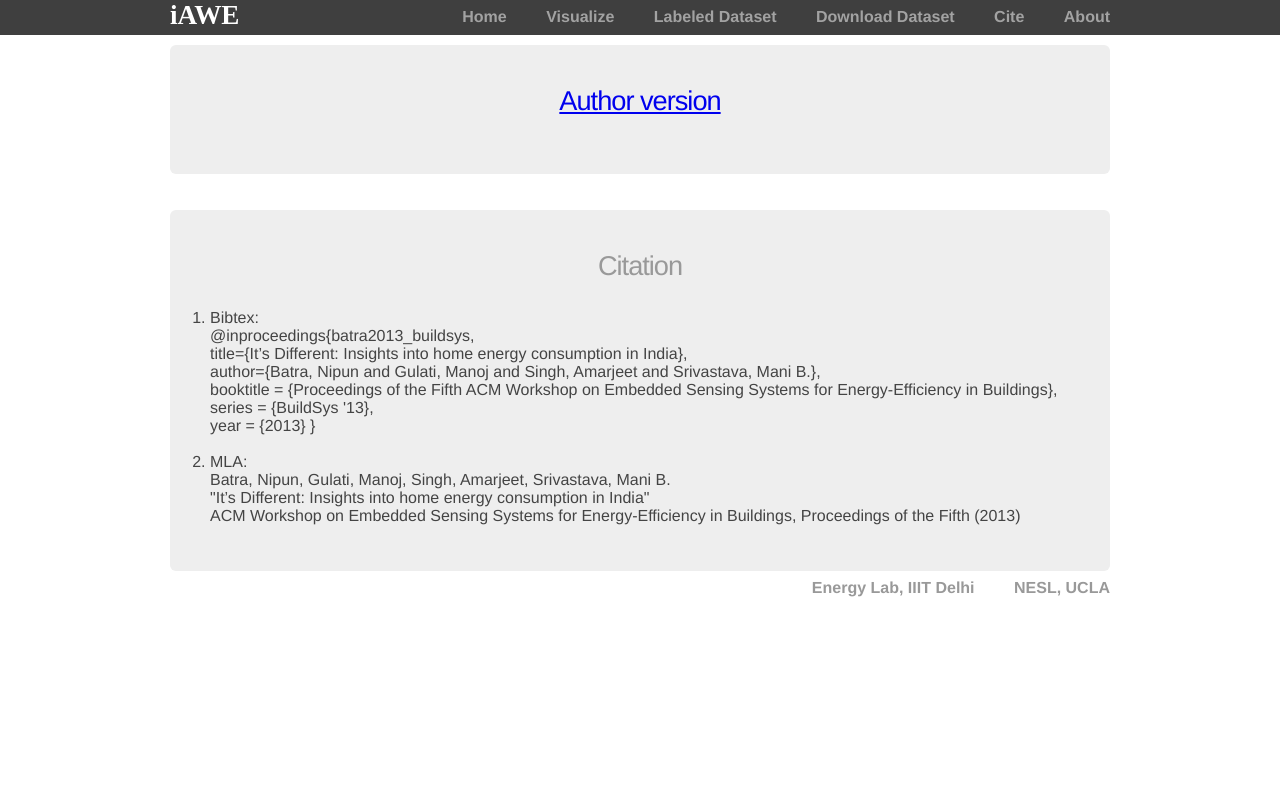
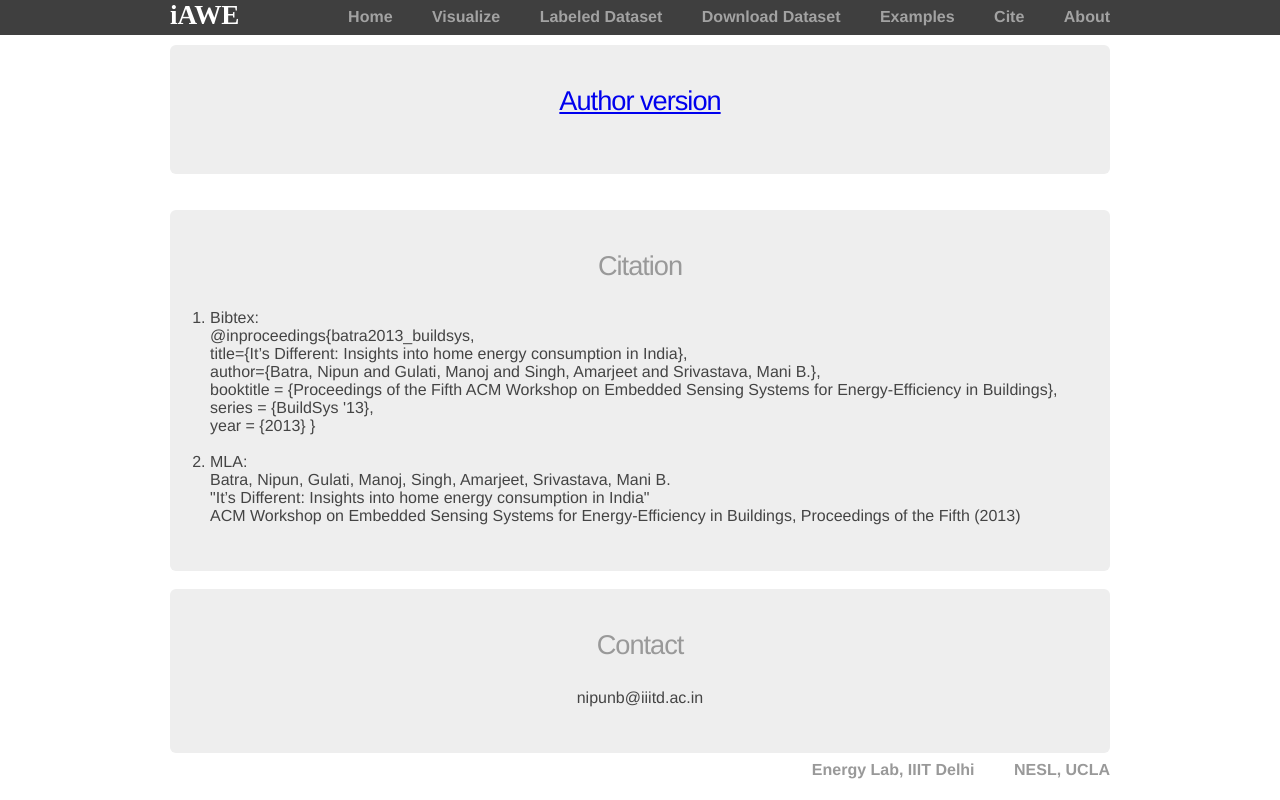
Before and after one commit to nipunbatra/iawe-website, a Flask app: page /cite in a window 1280 px wide. Run offline with Flask 2, Linux system fonts and the light colour scheme; some libraries are stand-ins or nearby versions; some web fonts are replaced.

Commit message:
Added new examples folder

```diff
--- a/routes.py
+++ b/routes.py
@@ -153,6 +153,10 @@ def home():
 @app.route('/about')
 def about():
     return render_template('about.html')
+
+@app.route('/examples')
+def examples():
+    return render_template('examples.html')
 
 @app.route('/visualize')
 def visualize():
@@ -331,4 +335,4 @@ def labeled_query():
 
 
 if __name__ == '__main__':
-    app.run(debug=True)
+    app.run(debug=True,host='0.0.0.0')
--- a/templates/cite.html
+++ b/templates/cite.html
@@ -20,4 +20,9 @@
 			ACM Workshop on Embedded Sensing Systems for Energy-Efficiency in Buildings, Proceedings of the Fifth (2013)<br/>
 
 		</div>
+		<br/>
+	<div class="jumbo">
+	<h3>Contact</h3>
+	<p align="center">nipunb@iiitd.ac.in</p>
+	</div>
 		{% endblock %}
--- a/templates/download.html
+++ b/templates/download.html
@@ -6,12 +6,12 @@
       <a href="https://copy.com/sxNCDnurZrlj">SQL</a> (1.3 GB)
       <a href="https://copy.com/hmhN3Htu7rpY">,Compressed SQL (270 MB)</a>
       <a href="https://copy.com/tkYkkZ4RvFmE">,CSV (1.2 GB)</a>
-      <a href="">, Compressed CSV ()</a>
+      <a href="https://copy.com/Z9AqSZMUvLSd">, Compressed CSV (270 MB)</a>
     </li>
     <li> Multisensor
      <a href="https://copy.com/IcDq9UvLUZO8">SQL</a>
     </li>
-    <li> jPlug       <a href="https://copy.com/UvEGYR7VCliA">SQL</a>
+    <li> jPlug<a href="https://copy.com/UvEGYR7VCliA">SQL</a>
     </li>
     <li>System information <a href="https://copy.com/CtD7vXxGNt0k">SQL</a>
     </li>
--- a/templates/home.html
+++ b/templates/home.html
@@ -5,12 +5,12 @@
     <h3>iAWE:<b>I</b>ndian Dataset for <b>A</b>mbient Water and Energy <h3>
     <div id="slider">
     	<div class="slide1">
-    		 <a href="http://www.google.com" target="blank"></><img src="{{ url_for('static', filename='img/overall_deployment.jpg') }}" width="320px" height="400px" border="0"/></a>
-    		 <h6>Overall Home Deployment Setup</h6>
+    		 <a href="http://nbviewer.ipython.org/urls/raw.github.com/nipunreddevil/Home_Deployment/master/notebooks/jplug_daily_count.ipynb" target="blank"></><img src="{{ url_for('static', filename='img/overall_deployment.jpg') }}" width="320px" height="400px" border="0"/></a>
+    		 <a href="http://nbviewer.ipython.org/urls/raw.github.com/nipunreddevil/Home_Deployment/master/notebooks/jplug_daily_count.ipynb"><h6>Overall Home Deployment Setup</h6></a>
     	</div>
     	<div class="slide2">
     		 <a href="http://www.google.com" target="blank"><img src="{{ url_for('static', filename='img/outage_by_hour.png') }}" width="320px" height="400px"/></a>
-    		 <h6>How much Power do thy lose?</h6>
+    		 <a href="http://nbviewer.ipython.org/7133642"><h6>How much Power do thy lose?</h6></a>
     	</div>
 
 
--- a/templates/layout.html
+++ b/templates/layout.html
@@ -63,6 +63,8 @@
               <li><a href="{{ url_for('visualize') }}">Visualize</a></li>
               <li><a href="{{ url_for('labeled') }}">Labeled Dataset</a></li>
               <li><a href="{{ url_for('download') }}">Download Dataset</a></li>
+              <li><a href="{{ url_for('examples') }}">Examples</a></li>
+
               <li><a href="{{ url_for('cite') }}">Cite</a></li>
 
 
```
Also changed, not shown: templates/examples.html (added, +10 -0 lines).
